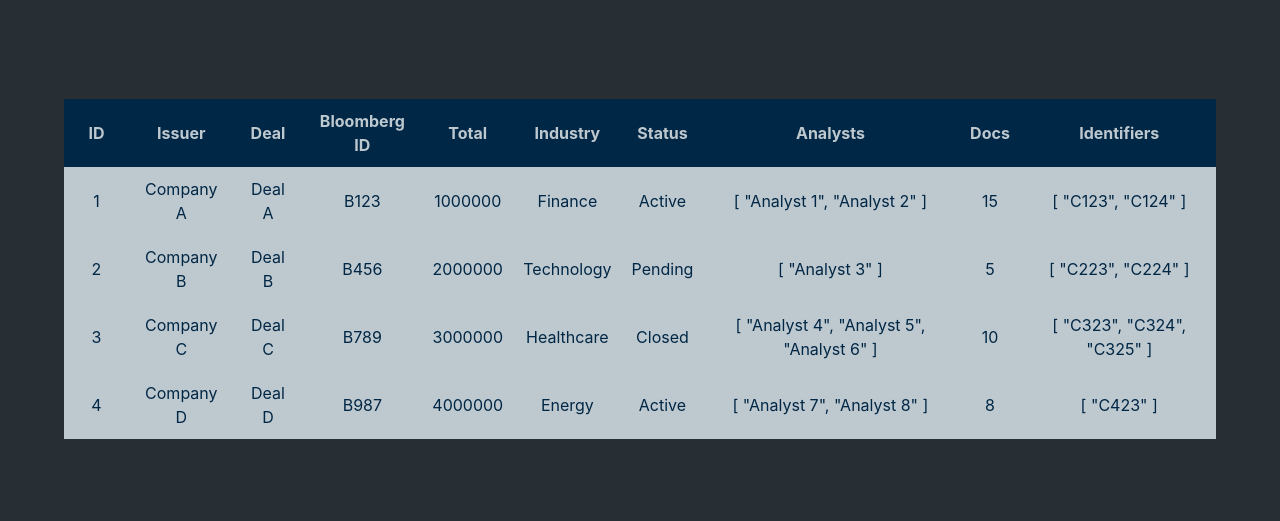
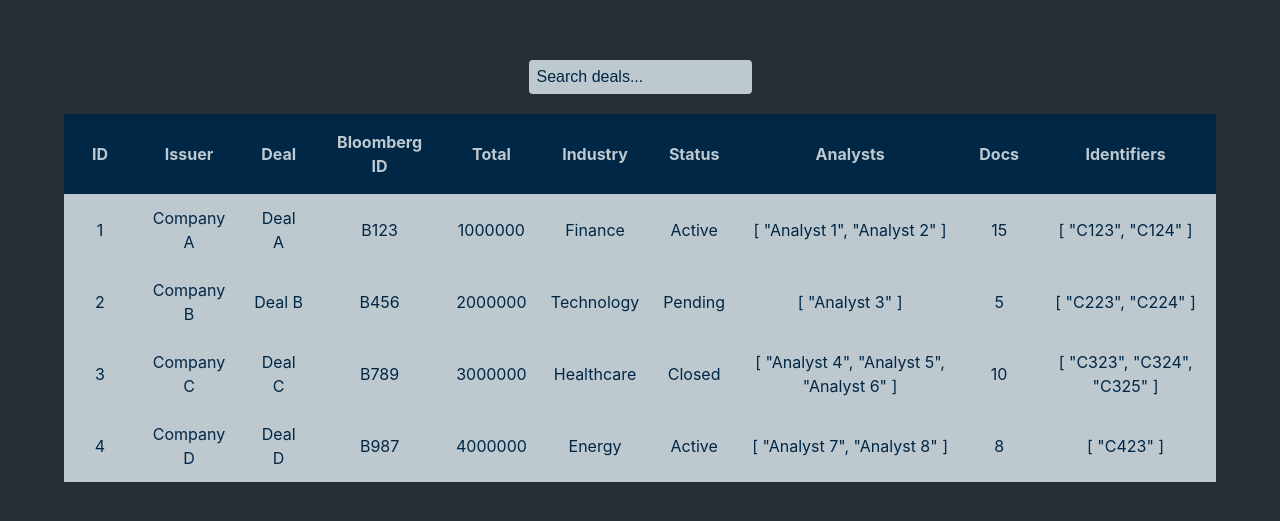
Before and after one commit to austinmatthews/dynamic-grid-component, a Vue app in the folder deals-grid/: page / in a window 1280 px wide. Shown: the part 131-652 px from the top of the page. Built offline with nearby package versions, Linux system fonts and the light colour scheme.

Commit message:
Added filtering to all columns

```diff
--- a/deals-grid/src/App.vue
+++ b/deals-grid/src/App.vue
@@ -1,15 +1,36 @@
 <template>
   <div id="app">
-    <DynamicGrid />
+    <input type="text" v-model="searchQuery" placeholder="Search deals..." />
+    <DynamicGrid :searchQuery="searchQuery" />
   </div>
 </template>
 
 <script setup>
+  import { ref } from 'vue';
   import DynamicGrid from './components/DynamicGrid.vue';
+
+  const searchQuery = ref('');
 </script>
 
 <style lang="scss">
+  @import 'styles.scss';
   #app {
     text-align: center;
+    input[type='text'] {
+      padding: 0.5rem;
+      outline: none;
+      margin-bottom: 1rem;
+      font-size: 1rem;
+      border: 0.3rem solid $background-color;
+      border-radius: 0.5rem;
+      background-color: $table-color;
+      color: $primary-color;
+      &::placeholder {
+        color: $primary-color;
+      }
+      &:focus {
+        border: 0.3rem solid $primary-color;
+      }
+    }
   }
 </style>
--- a/deals-grid/src/components/DynamicGrid.vue
+++ b/deals-grid/src/components/DynamicGrid.vue
@@ -10,7 +10,7 @@
         </tr>
       </thead>
       <tbody>
-        <tr v-for="row in rows" :key="row.id">
+        <tr v-for="row in filteredRows" :key="row.id">
           <td v-for="column in columns" :key="column.key">{{ row[column.key] }}</td>
         </tr>
       </tbody>
@@ -19,9 +19,10 @@
 </template>
 
 <script setup>
-  import { ref } from 'vue';
+  import { ref, computed } from 'vue';
   import mockDeals from '../mockDeals.json';
 
+  const props = defineProps(['searchQuery']);
   const rows = ref(mockDeals);
   const sortKey = ref('');
   const sortOrder = ref('asc');
@@ -55,10 +56,19 @@
       }
     });
   }
+
+  const filteredRows = computed(() => {
+    return rows.value.filter((row) =>
+      Object.values(row).some((value) =>
+        String(value).toLowerCase().includes(props.searchQuery.toLowerCase())
+      )
+    );
+  });
 </script>
 
 <style lang="scss">
   @import '../styles.scss';
+
   .dynamic-grid {
     width: 100%;
     table {
@@ -67,7 +77,7 @@
       border-collapse: collapse;
       th {
         cursor: pointer;
-        padding: 10px;
+        padding: 1rem;
         background-color: $primary-color;
         color: $tertiary-color;
       }
@@ -75,8 +85,8 @@
         background-color: lighten($primary-color, 5%);
       }
       td {
-        padding: 10px;
-        min-width: 45px;
+        padding: 0.75rem;
+        min-width: 3rem;
         text-align: center;
       }
       tr:hover {
--- a/deals-grid/src/styles.scss
+++ b/deals-grid/src/styles.scss
@@ -19,37 +19,35 @@ $focus-color: -webkit-focus-ring-color;
   background-color: $background-color;
 }
 
-// App container styles
 #app {
-  max-width: 1280px;
+  max-width: 100rem;
   margin: 0 auto;
   padding: 2rem;
   text-align: center;
 }
 
-// Body styles using flex-row mixin
 body {
   margin: 0;
   display: flex;
   flex-direction: row;
   justify-content: center;
   align-items: center;
-  min-width: 320px;
+  min-width: 20rem;
   min-height: 100vh;
 }
 
 // Heading styles
 h1 {
-  font-size: 3.2em;
+  font-size: 3rem;
   line-height: 1.1;
 }
 
 // Button styles with mixin
 button {
-  border-radius: 8px;
+  border-radius: 1rem;
   border: 1px solid transparent;
-  padding: 0.6em 1.2em;
-  font-size: 1em;
+  padding: 0.5rem 1rem;
+  font-size: 1rem;
   font-weight: 500;
   cursor: pointer;
   transition: border-color 0.25s;
```
